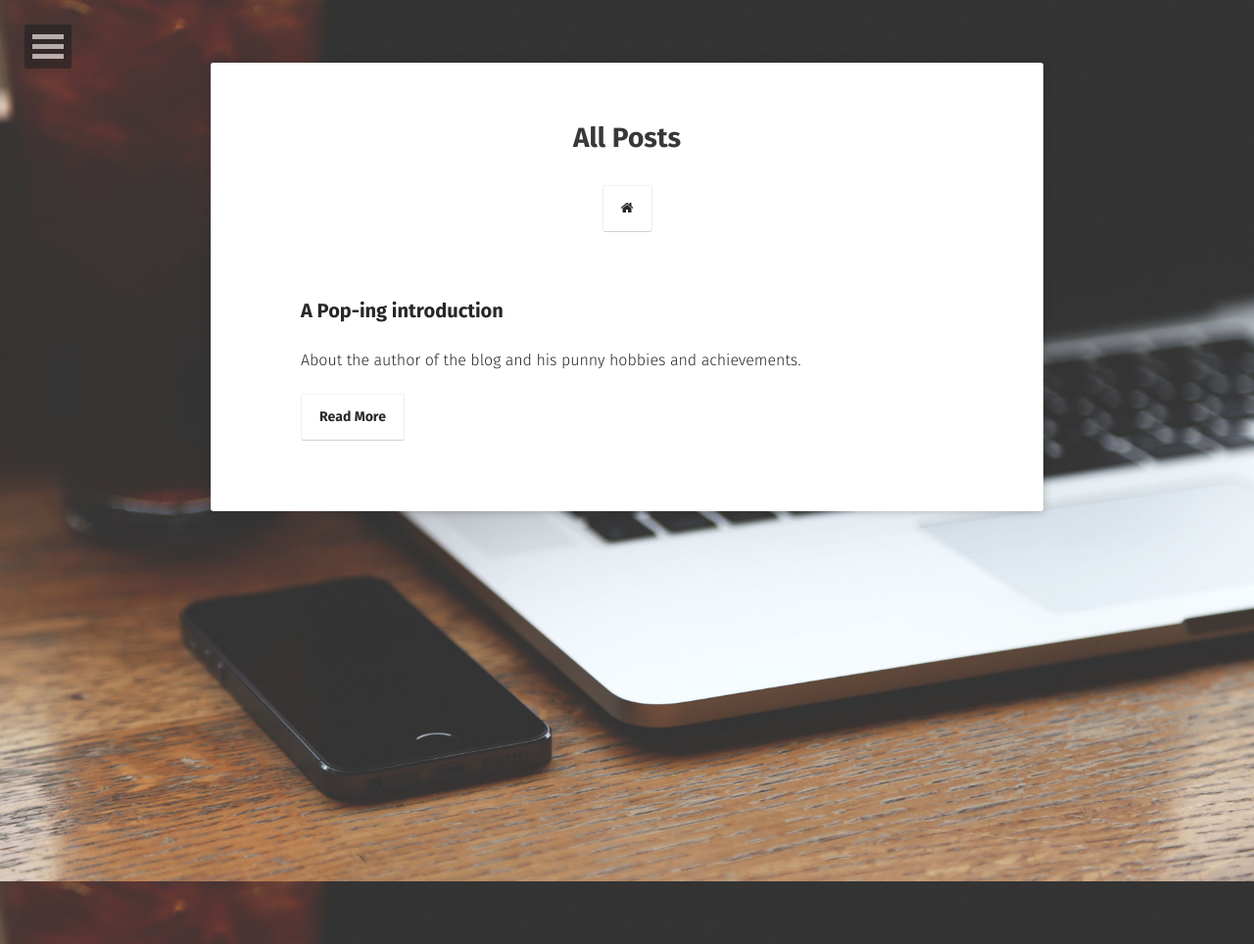
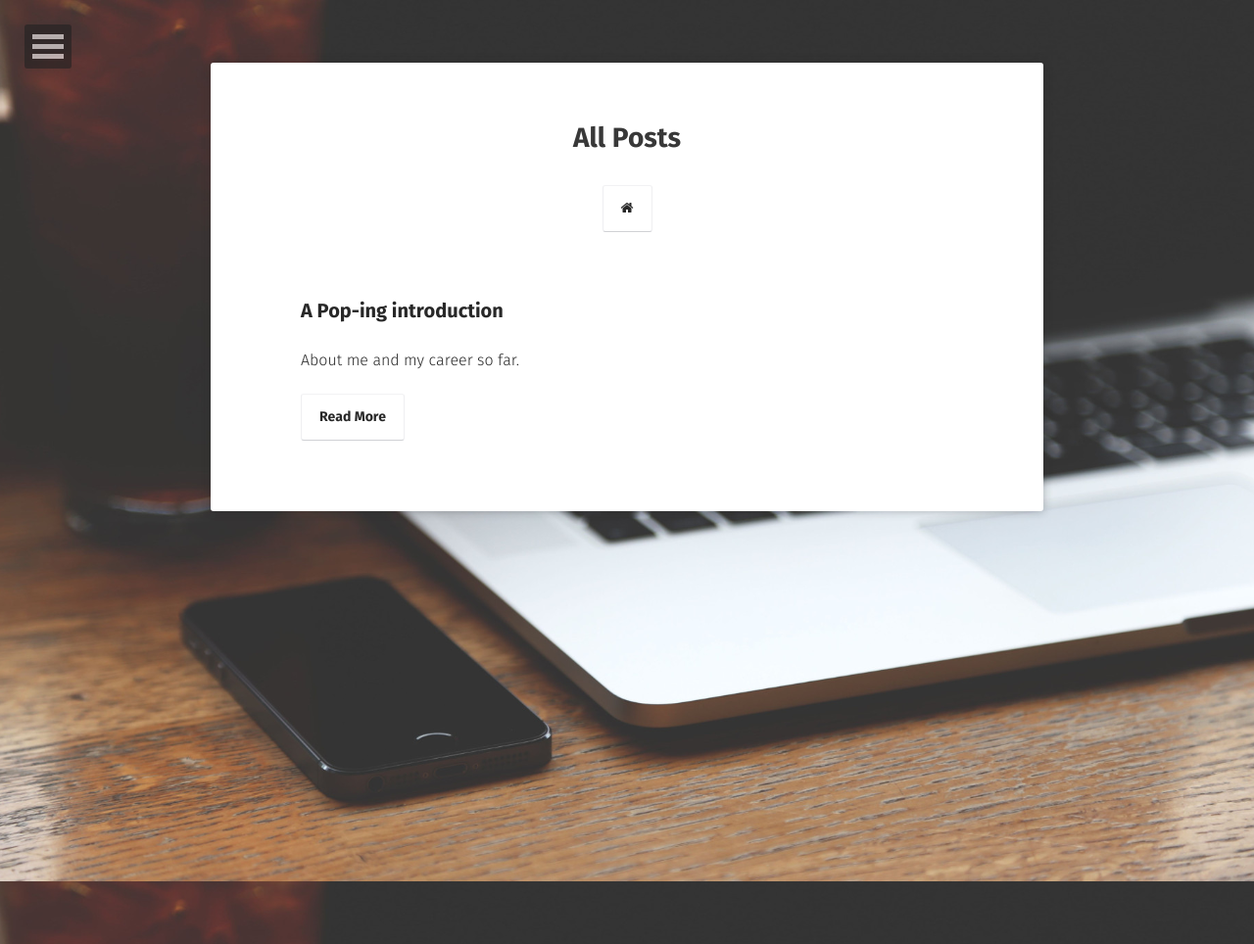
Before and after one commit to SebastianIoanPop/SebastianIoanPop.github.io, a Jekyll site: the page built from posts/index.md, in a window 1280 px wide. Shown: the whole page at 98% size. Built offline with Jekyll 4.4.1, drawn with Linux system fonts in a browser that asks for light colours; some web fonts are replaced.

Commit message:
I did not like my display for fist post

```diff
--- a/_posts/2017-05-30-introduction.md
+++ b/_posts/2017-05-30-introduction.md
@@ -2,7 +2,7 @@
 layout: post
 title: "A Pop-ing introduction"
 date: 2017-05-30
-excerpt: "About the author of the blog and his punny hobbies and achievements."
+excerpt: "About me and my career so far."
 tags: [introduction, first post, first]
 comments: true
 ---
```
